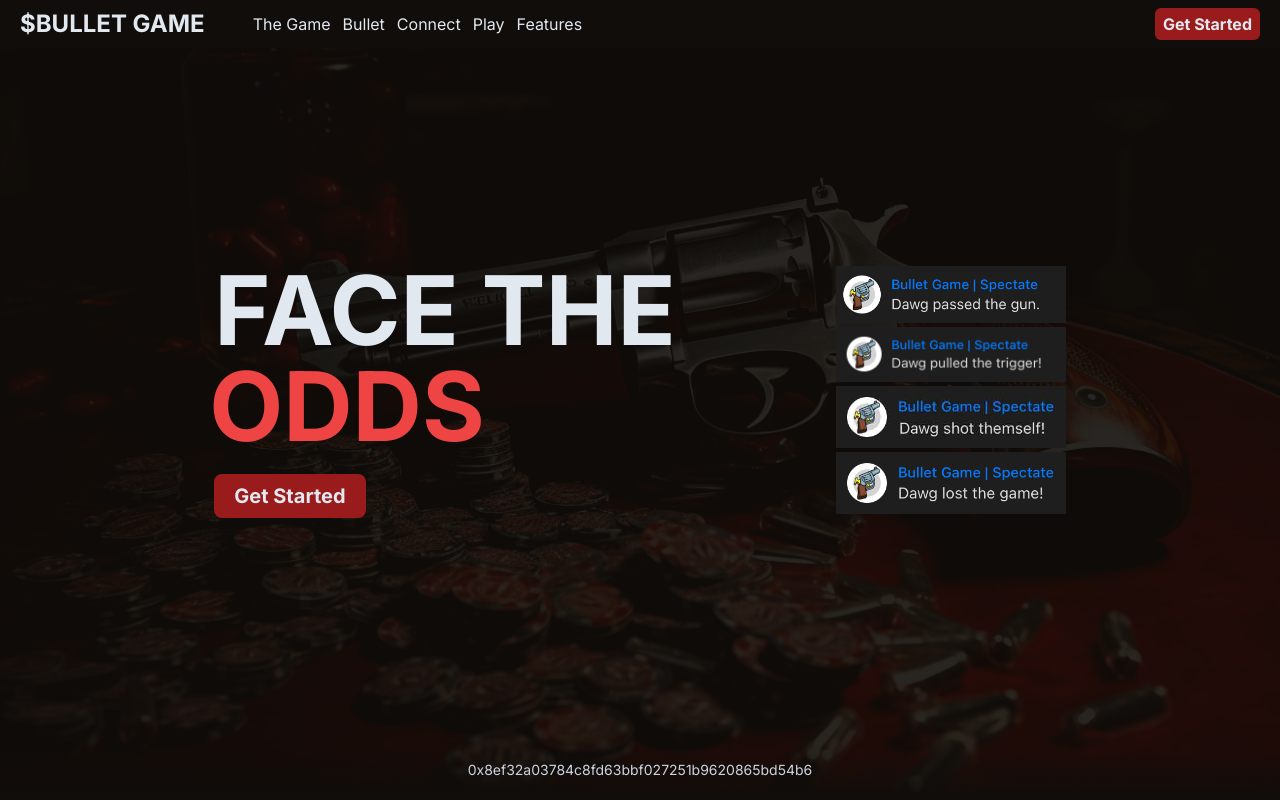
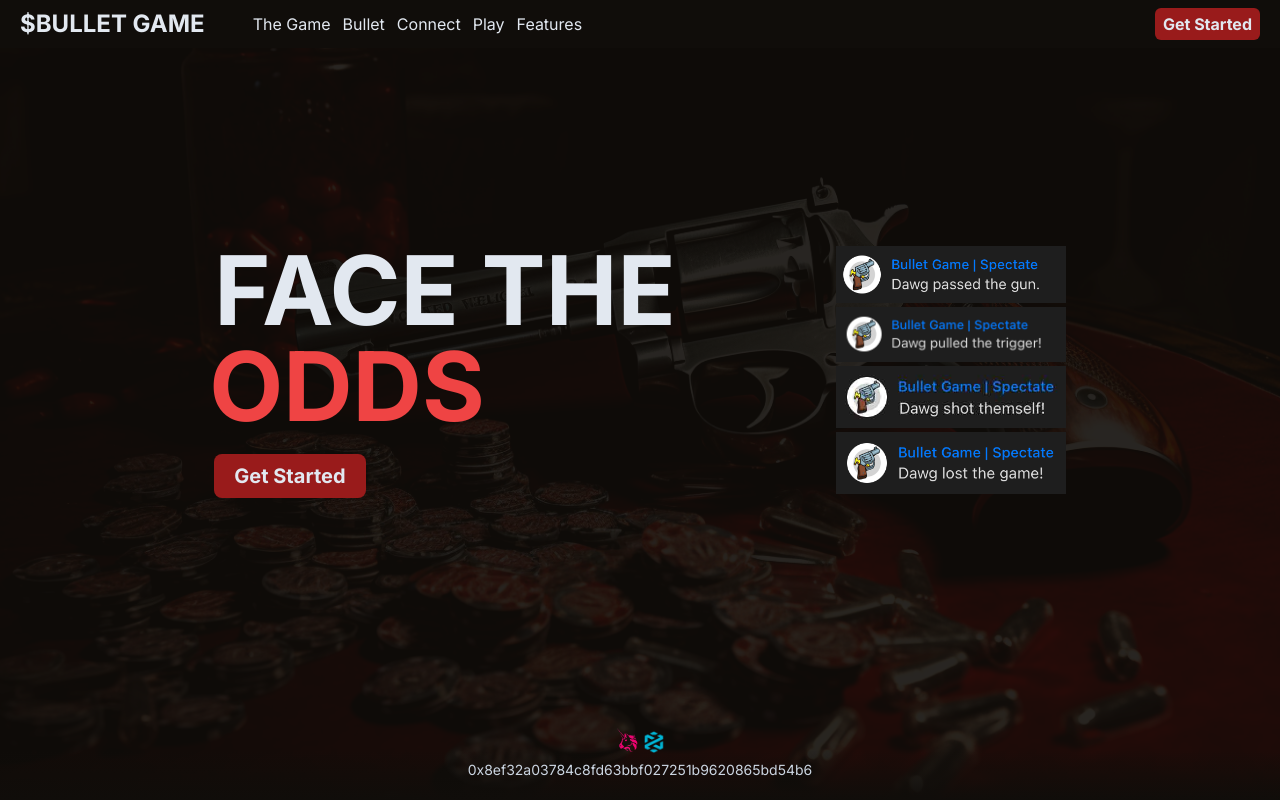
Before and after one commit to PajkeGit/bullet, a Next.js app: page / in a window 1280 px wide. Shown: the top 800 px of the page. Built offline with nearby package versions, Linux system fonts and the light colour scheme.

Commit message:
dextools uniswap logos landing

```diff
--- a/src/app/Components/Sections/SectionLanding.tsx
+++ b/src/app/Components/Sections/SectionLanding.tsx
@@ -25,6 +25,26 @@ const SectionLanding = (props: Props) => {
           <ChatArea />
         </div>
         <div className="my-0 flex items-center flex-col">
+          <div className="flex flex-row gap-1 py-2">
+            <a
+              href="https://app.uniswap.org/#/swap?inputCurrency=ETH&outputCurrency=0x8ef32a03784c8fd63bbf027251b9620865bd54b6"
+              target="_blank"
+            >
+              <Image src="/logos/uniswap.png" width={24} height={24} alt="" />
+            </a>
+            <a
+              href="https://www.dextools.io/app/en/ether/pair-explorer/0x0d0a1767da735f725f41c4315e072c63dbc6ab3d"
+              target="_blank"
+            >
+              <Image
+                src="/logos/dextools.png"
+                width={22}
+                height={22}
+                alt=""
+                className="translate-y-[3px]"
+              />
+            </a>
+          </div>
           <div className="z-50 text-slate-300 text-sm">
             0x8ef32a03784c8fd63bbf027251b9620865bd54b6
           </div>
```
